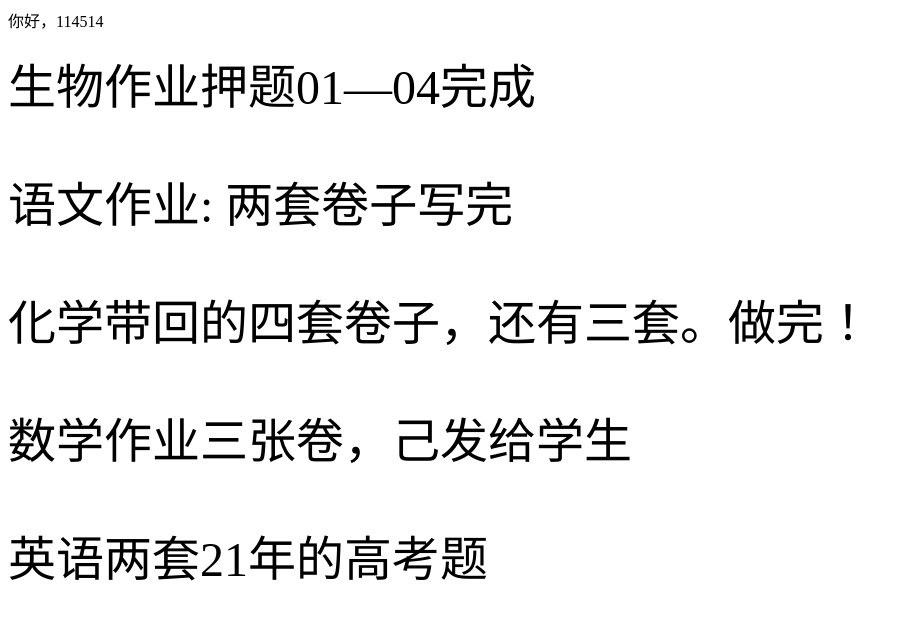
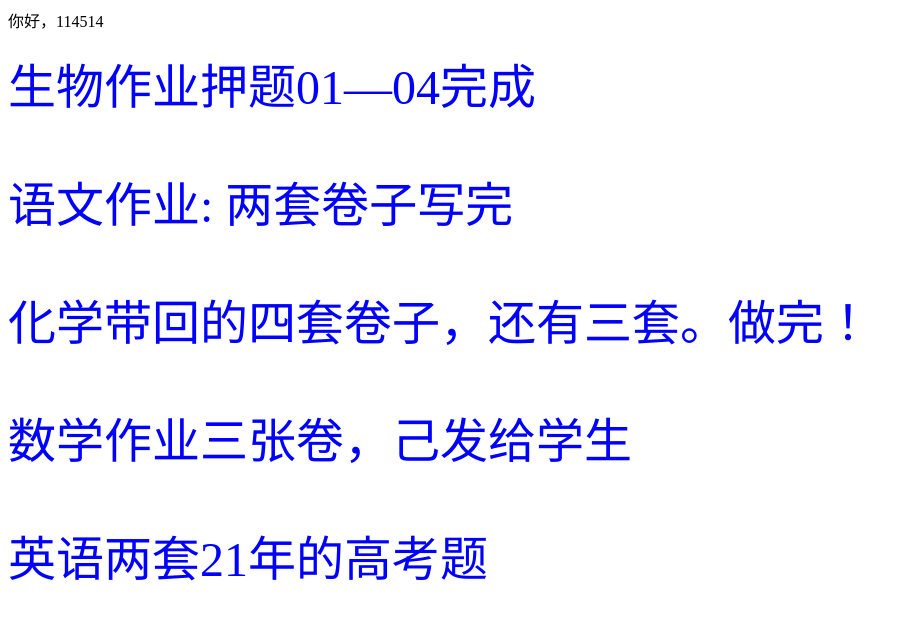
Before and after one commit to wkjssn/WKJSSN.github.io, a plain HTML site: page index.html in a window 1280 px wide. Shown: the whole page, without its empty margins (0-905 px from the left). Drawn offline with Linux system fonts and the light colour scheme.

Commit message:
Update index.html

```diff
--- a/index.html
+++ b/index.html
@@ -1,6 +1,6 @@
 <html>
 <p>你好，114514<p>
-<font size="12">
+<font color="blue"><font size="12">
     <p>
 生物作业押题01—04完成
  </p>
```
